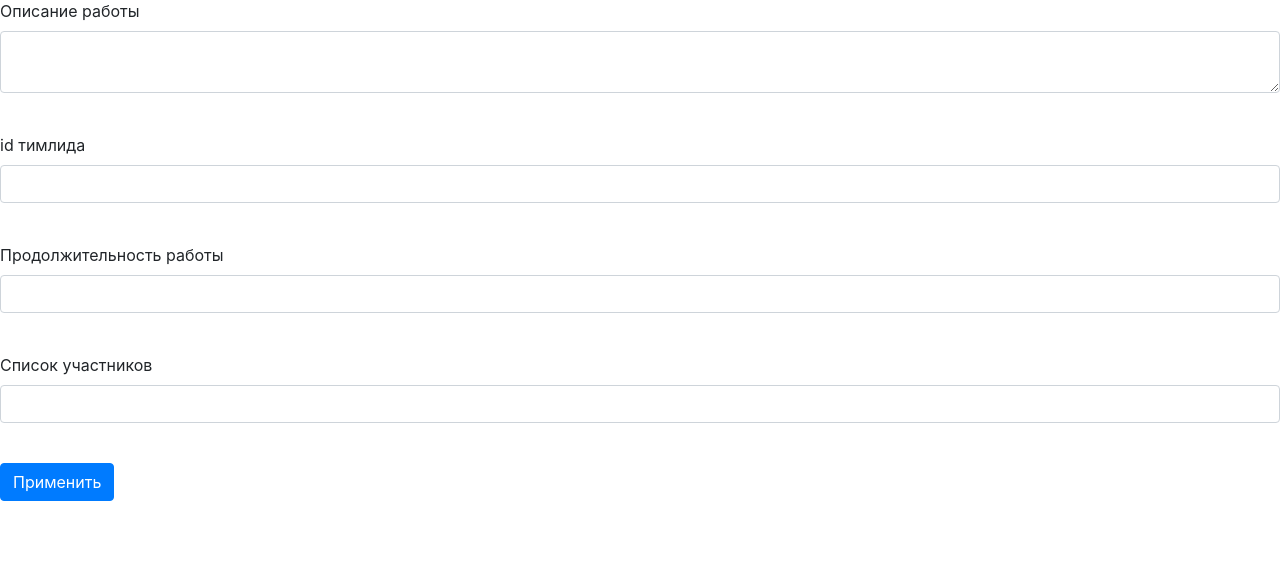
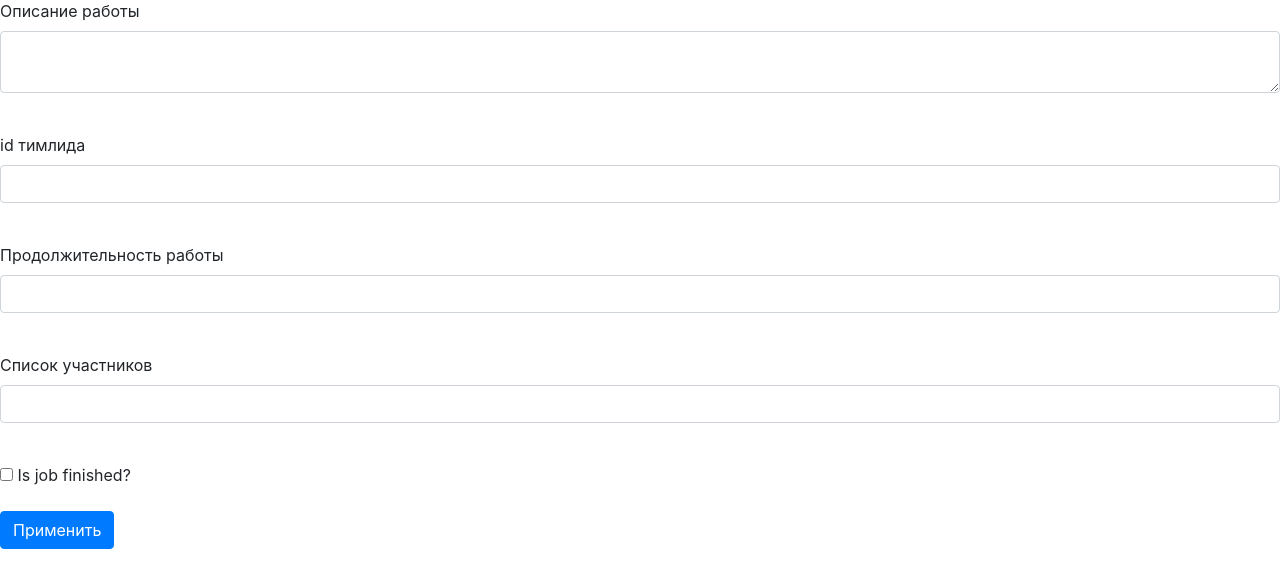
Before and after one commit to echpo4mak/Mars-One, a Flask app: page /jobs in a window 1280 px wide. Shown: the part 191-779 px from the top of the page. Run offline with Flask 2, Linux system fonts and the light colour scheme; a user stored in the database is signed in; some libraries are stand-ins or nearby versions.

Commit message:
(minchan)

```diff
--- a/data/forms.py
+++ b/data/forms.py
@@ -29,4 +29,5 @@ class JobForm(FlaskForm):
     team_leader = IntegerField('id тимлида', validators=[DataRequired()])
     work_size = IntegerField('Продолжительность работы', validators=[DataRequired()])
     collaborators = StringField('Список участников', validators=[DataRequired()])
+    is_job_finished = BooleanField('Is job finished?', validators=[DataRequired()])
     submit = SubmitField('Применить')
--- a/main.py
+++ b/main.py
@@ -91,6 +91,7 @@ def add_jobs():
         jobs.team_leader = form.team_leader.data
         jobs.work_size = form.work_size.data
         jobs.collaborators = form.collaborators.data
+        jobs.is_finished = form.is_job_finished.data
         current_user.jobs.append(jobs)
         session.merge(current_user)
         session.commit()
@@ -111,6 +112,7 @@ def edit_jobs(id):
             jobs.team_leader = form.team_leader.data
             jobs.work_size = form.work_size.data
             jobs.collaborators = form.collaborators.data
+            jobs.is_finished = form.is_job_finished.data
         else:
             abort(404)
     if form.validate_on_submit():
@@ -121,6 +123,7 @@ def edit_jobs(id):
             jobs.team_leader = form.team_leader.data
             jobs.work_size = form.work_size.data
             jobs.collaborators = form.collaborators.data
+            jobs.is_finished = form.is_job_finished.data
             session.commit()
             return redirect('/')
         else:
--- a/templates/jobs.html
+++ b/templates/jobs.html
@@ -41,6 +41,7 @@
     </p>
     {% endfor %}
     </p>
+    <p>{{ form.is_job_finished() }} {{ form.is_job_finished.label }}</p>
     <p>{{ form.submit(type="submit", class="btn btn-primary") }}</p>
     {{message}}
 </form>
```
Also changed, not shown: db/mars_explore.sqlite.
